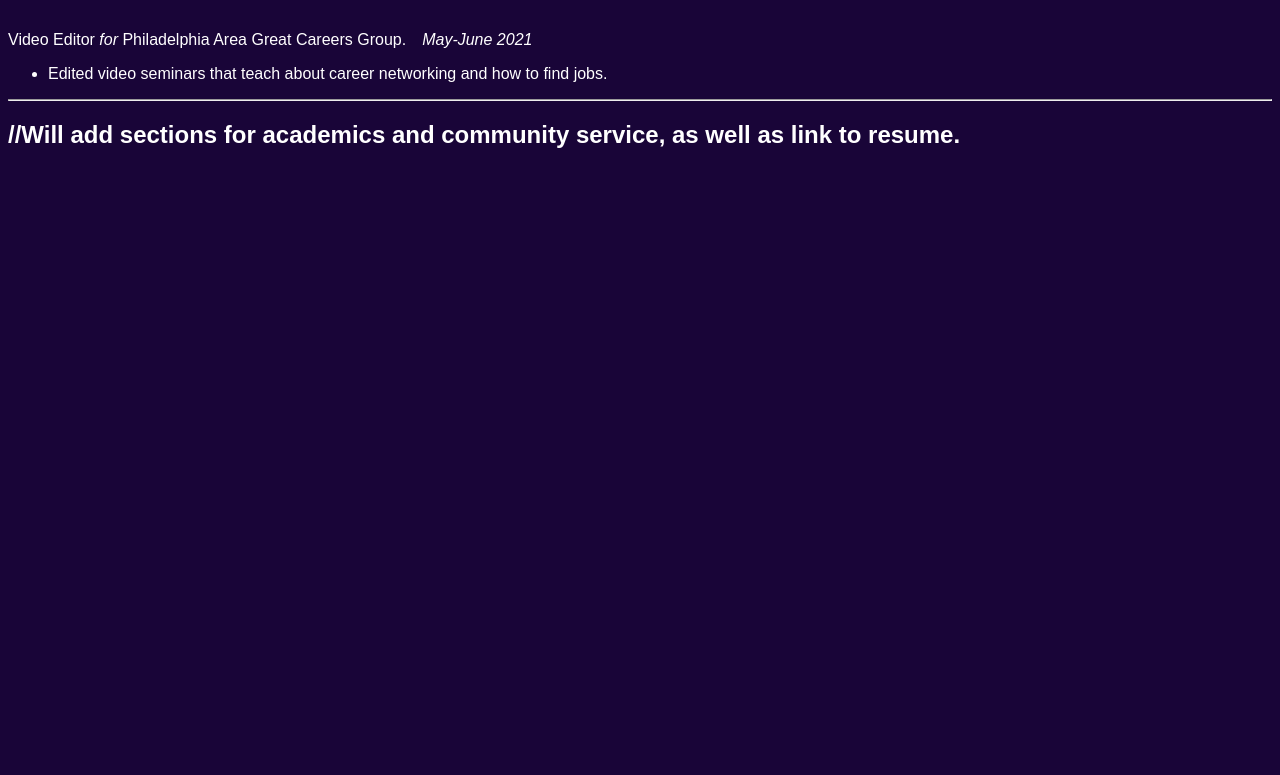
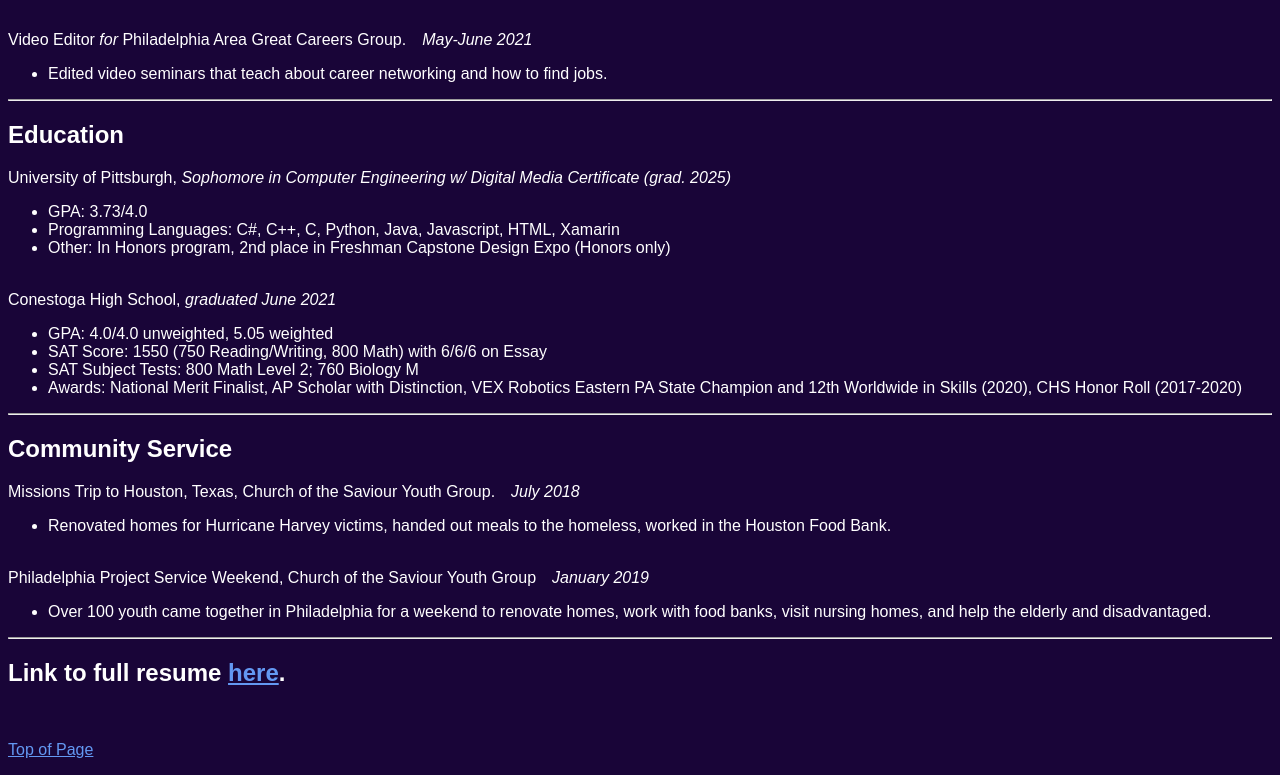
Before and after one commit to jdmarsala/0610portfolio, a plain HTML site: page experience.html in a window 1280 px wide. Shown: the part 363-1138 px from the top of the page. Before the commit the page ends 800 px from the top, so only its background shows below. Drawn offline with Linux system fonts and the light colour scheme.

Commit message:
Add files via upload

```diff
--- a/experience.html
+++ b/experience.html
@@ -26,7 +26,42 @@
     </ul>
     <hr/>
   </p>
-  <h2>//Will add sections for academics and community service, as well as link to resume.</h2>
+  <h2>Education</h2>
+  <p>
+    University of Pittsburgh, <i>Sophomore in Computer Engineering w/ Digital Media Certificate (grad. 2025)</i>
+    <ul>
+      <li>GPA: 3.73/4.0 </li>
+      <li>Programming Languages: C#, C++, C, Python, Java, Javascript, HTML, Xamarin</li>
+      <li>Other: In Honors program, 2nd place in Freshman Capstone Design Expo (Honors only)</li>
+    </ul>
+    <br/>
+    Conestoga High School, <i>graduated June 2021</i>
+    <ul>
+      <li>GPA: 4.0/4.0 unweighted, 5.05 weighted</li>
+      <li>SAT Score: 1550 (750 Reading/Writing, 800 Math) with 6/6/6 on Essay</li>
+      <li>SAT Subject Tests: 800 Math Level 2; 760 Biology M</li>
+      <li>Awards: National Merit Finalist, AP Scholar with Distinction, VEX Robotics Eastern PA State Champion
+      and 12th Worldwide in Skills (2020), CHS Honor Roll (2017-2020)</li>
+    </ul>
+    <hr/>
+  </p>
+  <h2>Community Service</h2>
+  <p>
+    Missions Trip to Houston, Texas, Church of the Saviour Youth Group.&emsp;<i>July 2018</i>
+    <ul>
+      <li>Renovated homes for Hurricane Harvey victims, handed out meals to the homeless, worked in the Houston Food Bank. </li>
+    </ul>
+    <br/>
+    Philadelphia Project Service Weekend, Church of the Saviour Youth Group&emsp;<i>January 2019</i>
+    <ul>
+      <li>Over 100 youth came together in Philadelphia for a weekend to renovate homes, work with food banks, visit nursing
+        homes, and help the elderly and disadvantaged. </li>
+    </ul>
+    <hr/>
+  </p>
+  <h2>Link to full resume <a href="resume.pdf" target="_blank">here</a>.</h2>
+  <br/>
+  <p><a class="top" href="#top">Top of Page</a></p>
 
 </body>
 </html>
```
Also changed, not shown: index.html (+5 -6 lines), portfolio.html (+10 -9 lines).
